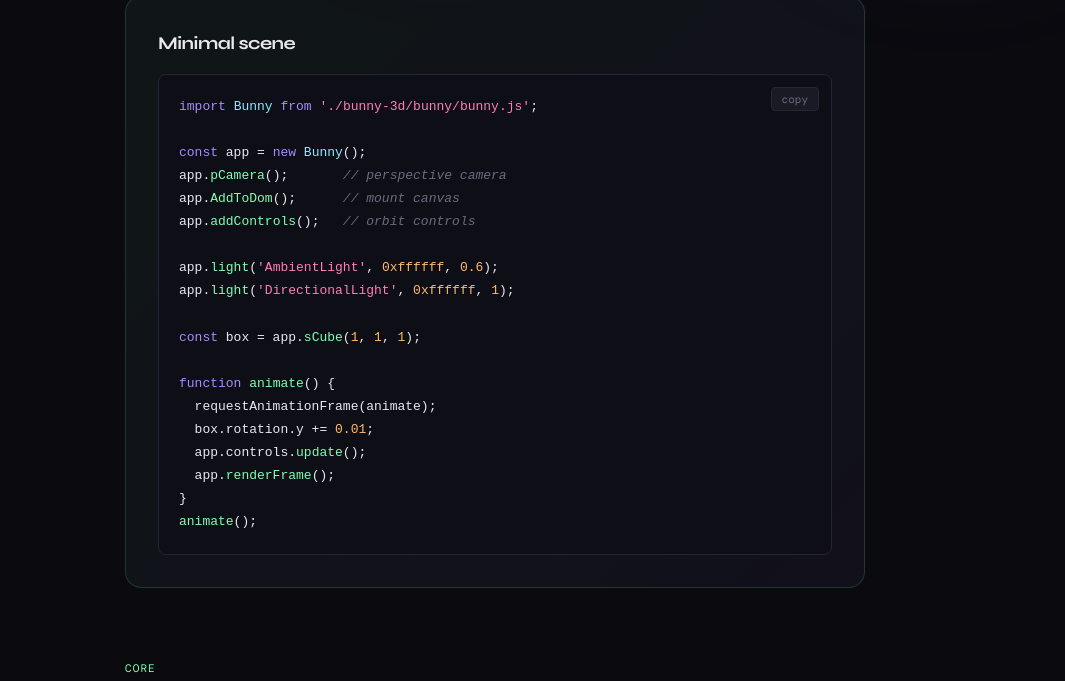
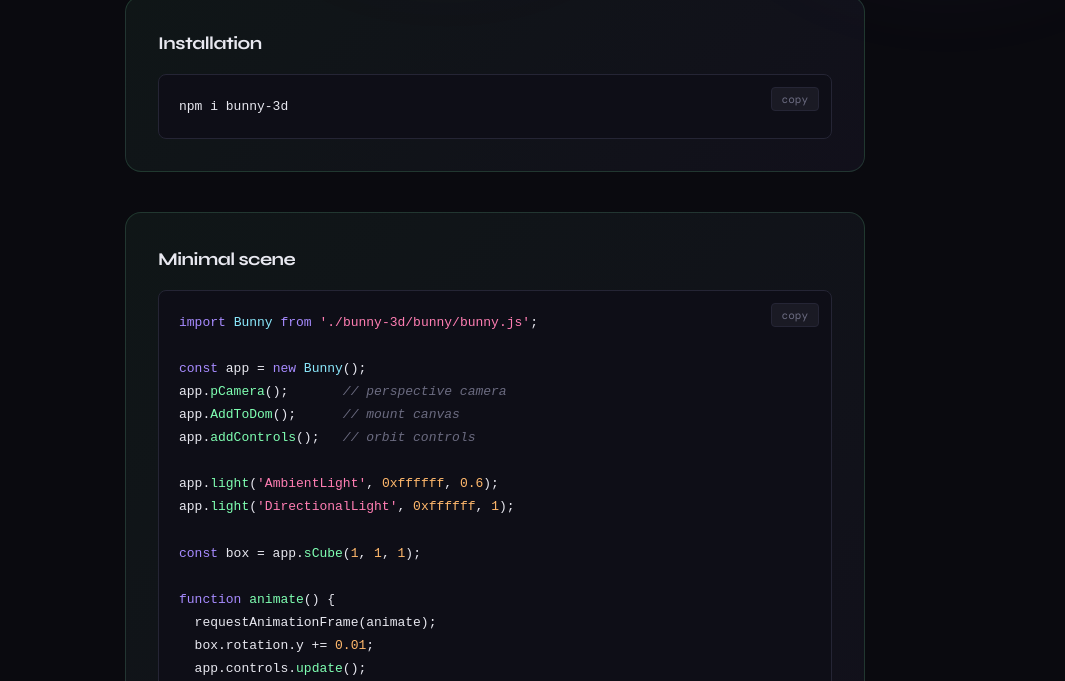
Before and after one commit to jode401/bunny-3d.js, a plain HTML site: page index.html in a window 1280 px wide. Shown: the part 800-1481 px from the top of the page, without its empty margins (215-1280 px from the left). Drawn offline with nearby package versions, Linux system fonts and the light colour scheme; a web font is replaced by a local one.

```diff
--- a/index.html
+++ b/index.html
@@ -4,8 +4,6 @@
 <meta charset="UTF-8">
 <meta name="viewport" content="width=device-width, initial-scale=1.0">
 <title>Bunny.js — Three.js Wrapper</title>
-
-  <link rel="icon" type="image/png" href="B.jpg">
 <link href="https://fonts.googleapis.com/css2?family=DM+Mono:ital,wght@0,300;0,400;0,500;1,400&family=Syne:wght@400;600;700;800&display=swap" rel="stylesheet">
 <style>
   :root {
@@ -606,6 +604,11 @@
       <p>A full 3D scene in under 15 lines.</p>
 
       <div class="quickstart">
+        <h3>Installation</h3>
+        <pre><button class="copy-btn" onclick="copyCode(this)">copy</button><code>npm i bunny-3d</code></pre>
+      </div>
+
+      <div class="quickstart">
         <h3>Minimal scene</h3>
         <pre><button class="copy-btn" onclick="copyCode(this)">copy</button><code><span class="kw">import</span> <span class="cls">Bunny</span> <span class="kw">from</span> <span class="str">'./bunny-3d/bunny/bunny.js'</span>;
 
```
